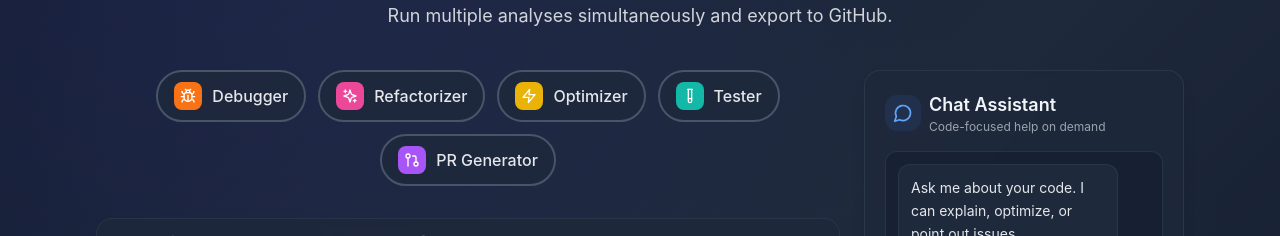
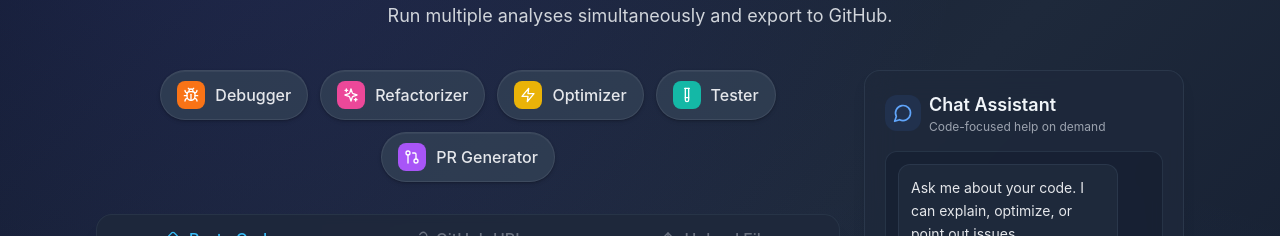
Before and after one commit to Amulyakantamneni/CodeAssistant, a Next.js app in the folder frontend/: page / in a window 1280 px wide. Shown: the part 198-434 px from the top of the page. Built offline with nearby package versions, Linux system fonts and the light colour scheme; no server answers.

Commit message:
Update ToolSelector.tsx

```diff
--- a/frontend/components/ToolSelector.tsx
+++ b/frontend/components/ToolSelector.tsx
@@ -64,7 +64,7 @@ export function ToolSelector({
 
   return (
     <div className="flex flex-wrap justify-center gap-3">
-      {TOOLS.map((tool) => {
+      {TOOLS.map((tool, index) => {
         const isSelected = selectedTools.includes(tool.id);
         const Icon = tool.icon;
 
@@ -72,18 +72,31 @@ export function ToolSelector({
           <motion.button
             key={tool.id}
             onClick={() => toggleTool(tool.id)}
-            whileHover={{ scale: 1.03 }}
+            initial={{ opacity: 0, y: 20 }}
+            animate={{ opacity: 1, y: 0 }}
+            transition={{
+              duration: 0.4,
+              delay: index * 0.05,
+              ease: [0.16, 1, 0.3, 1],
+            }}
+            whileHover={{
+              scale: 1.05,
+              y: -2,
+              transition: { duration: 0.2 },
+            }}
             whileTap={{ scale: 0.97 }}
             className={cn(
-              'flex items-center gap-2.5 px-4 py-2.5 rounded-full border-2 transition-all font-medium',
-              isSelected
-                ? `${tool.selectedBg} ${tool.selectedBorder} shadow-md`
-                : 'bg-white/80 dark:bg-dark-800/80 border-gray-200 dark:border-dark-600 hover:border-gray-300 dark:hover:border-dark-500 hover:shadow-sm'
+              'pill-3d flex items-center gap-2.5 px-4 py-2.5 rounded-full transition-all font-medium',
+              isSelected && 'active glow'
             )}
           >
-            <div className={cn('p-1.5 rounded-lg', tool.bgColor)}>
+            <motion.div
+              className={cn('p-1.5 rounded-lg', tool.bgColor)}
+              animate={isSelected ? { scale: [1, 1.1, 1] } : {}}
+              transition={{ duration: 0.3 }}
+            >
               <Icon className="w-4 h-4 text-white" />
-            </div>
+            </motion.div>
             <span className="text-gray-800 dark:text-gray-200">{tool.name}</span>
           </motion.button>
         );
```
